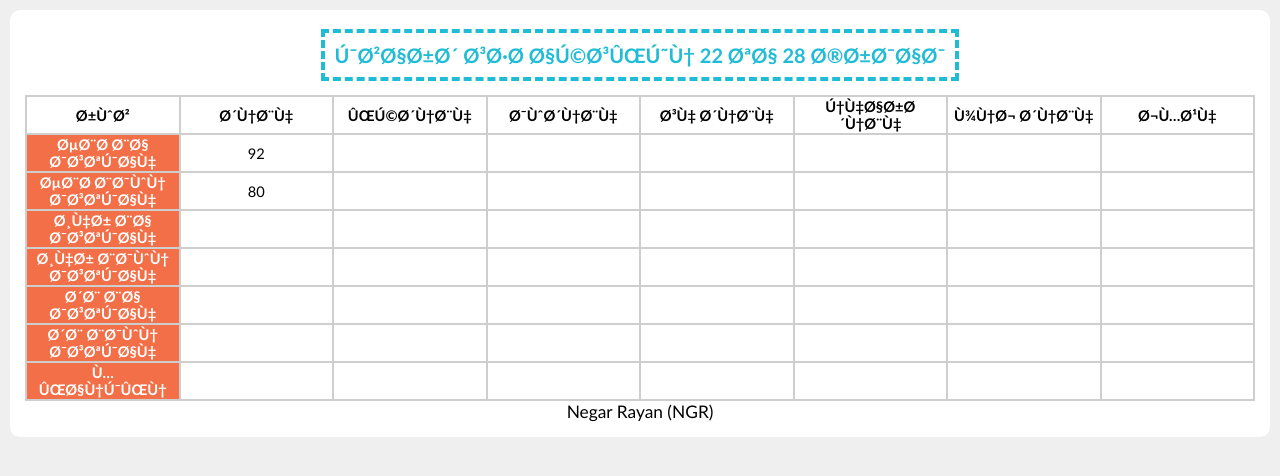
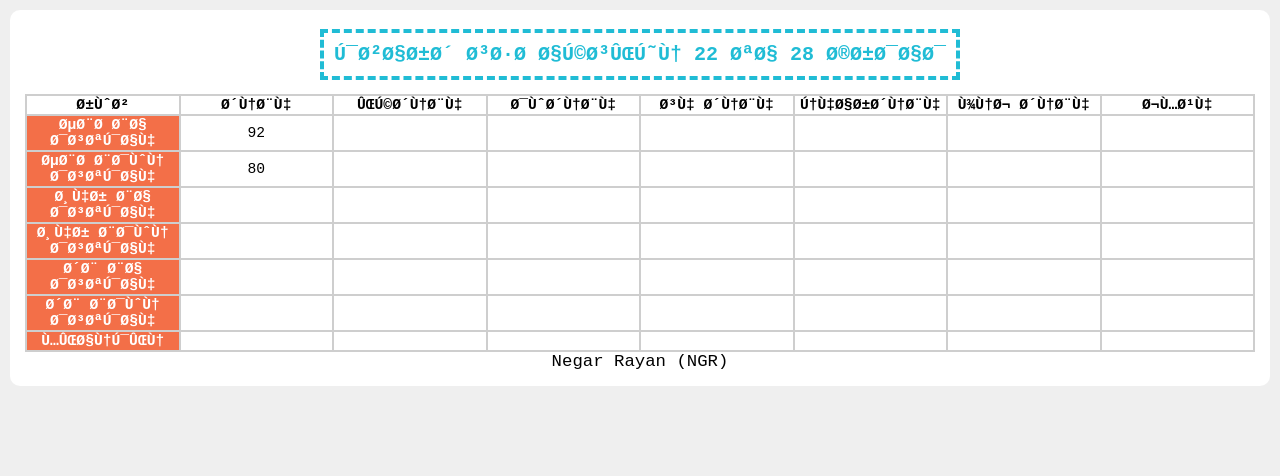
Before and after one commit to NGR41-git/NGR41-git.github.io, a PHP site: page / in a window 1280 px wide. Shown: the top 476 px of the page. Run offline with PHP 8.4, Linux system fonts and the light colour scheme.

Commit message:
Update sololearn.css

```diff
--- a/sololearn.css
+++ b/sololearn.css
@@ -3,7 +3,7 @@ html{
     padding: 0;
 }
 body {
-    font-family:'Trebuchet MS', 'Lucida Sans Unicode', 'Lucida Grande', 'Lucida Sans', Arial, sans-serif;
+    font-family:'Courier New', Courier, monospace;
     font-size: 13pt;
     background-color: #efefef;
     padding: 10px;
```
